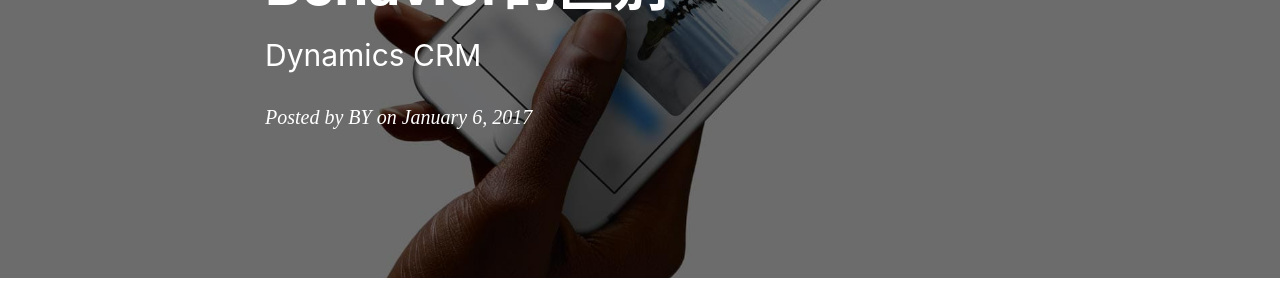
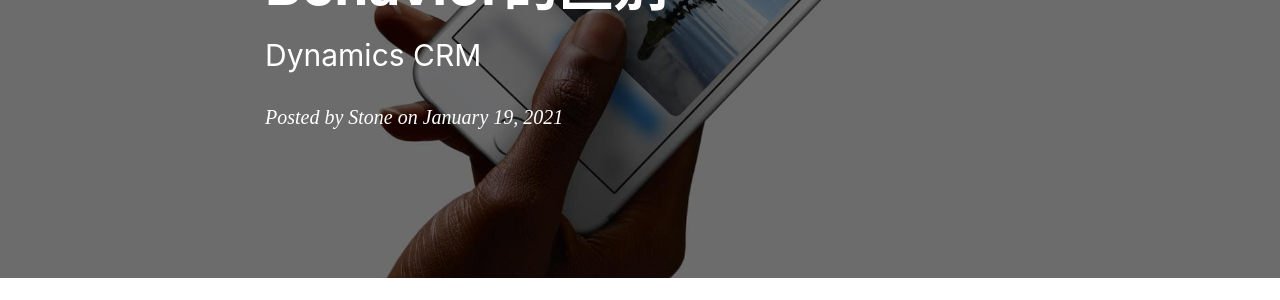
Before and after one commit to hdjgreen/dynamicscrm.github.io, a Jekyll site: the page built from _posts/2021-01-19-Dynamics CRM基础.md, in a window 1280 px wide and 900 px high. Shown: the part 305-605 px from the top of the window. Built offline with Jekyll 4.4.1, drawn with Linux system fonts in a browser that asks for light colours; nearby versions of some CDN libraries; comment, search, counter and statistics services are not loaded.

Commit message:
Update 2021-01-19-Dynamics CRM基础.md

```diff
--- a/_posts/2021-01-19-Dynamics CRM基础.md
+++ b/_posts/2021-01-19-Dynamics CRM基础.md
@@ -2,8 +2,8 @@
 layout:     post
 title:      Date and Time字段中各个Behavior的区别
 subtitle:   Dynamics CRM
-date:       2017-01-06
-author:     BY
+date:       2021-01-19
+author:     Stone
 header-img: img/post-bg-ios9-web.jpg
 catalog: true
 tags:
```
